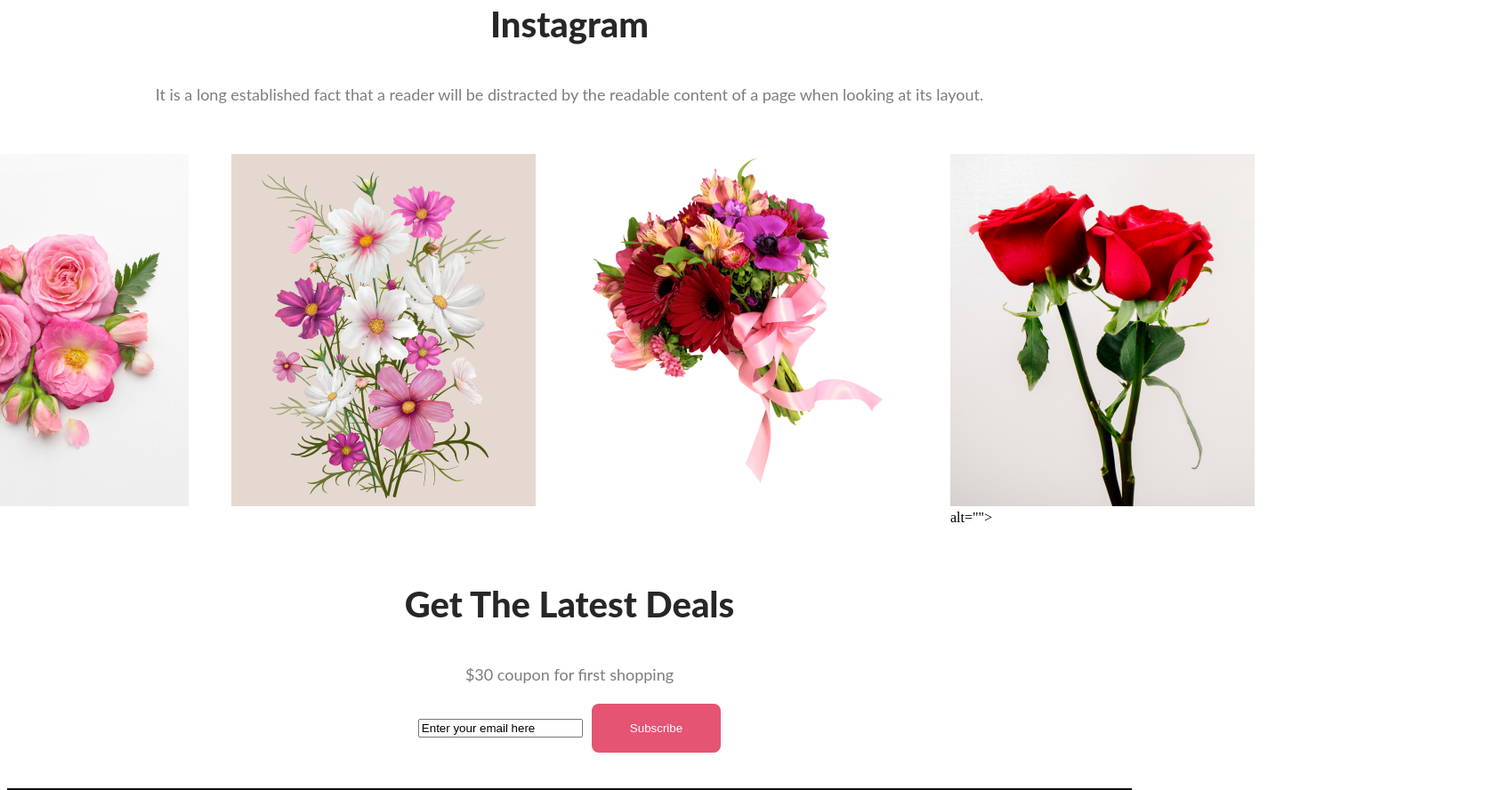
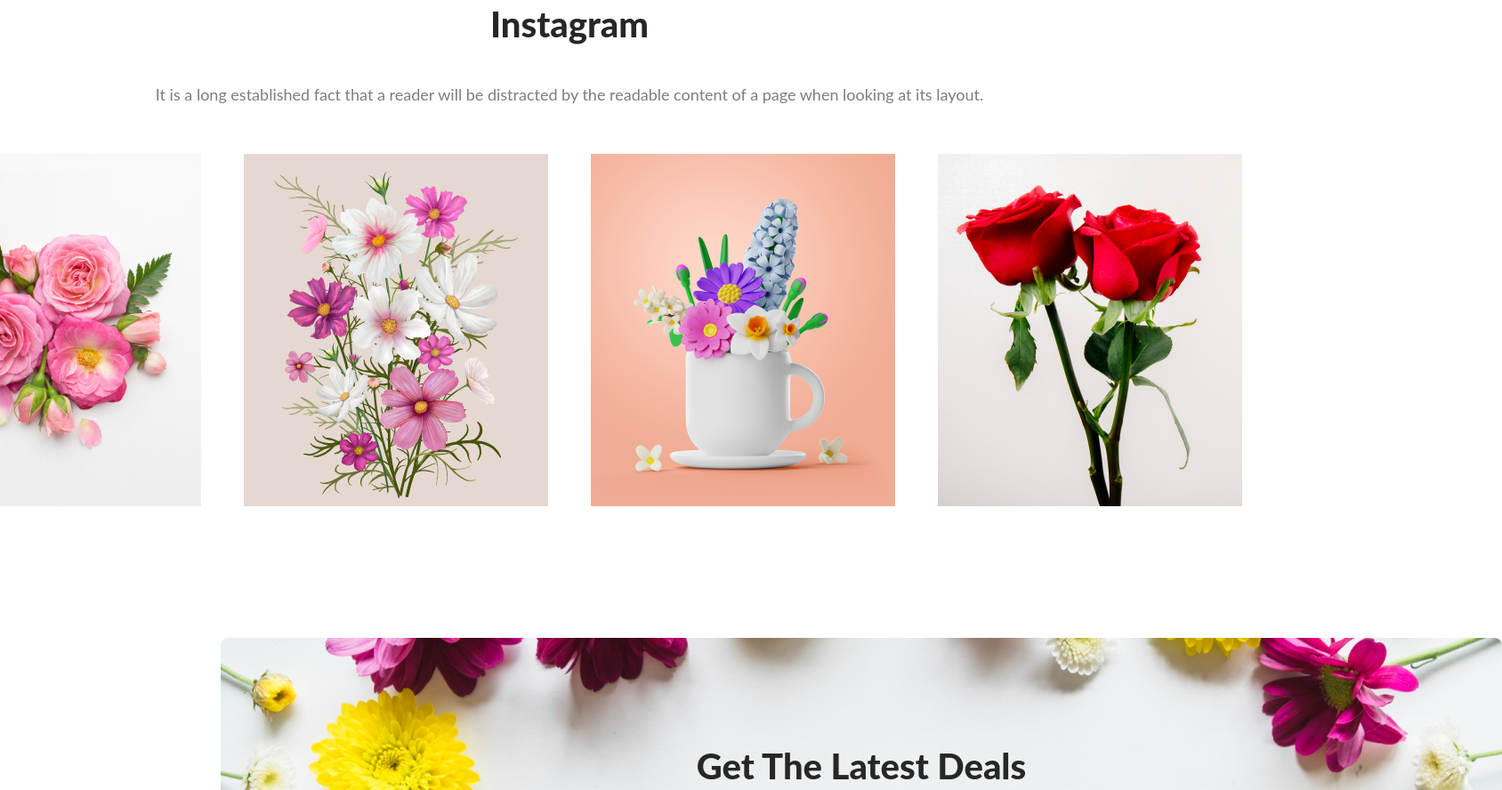
Before and after one commit to Anjuman50/flower-shop, a plain HTML site: page index.html in a window 1280 px wide. Shown: the part 3691-4579 px from the top of the page at 89% size, 1688 px wide, since content can reach past the window. Drawn offline with Linux system fonts and the light colour scheme.

Commit message:
check commit

```diff
--- a/index.html
+++ b/index.html
@@ -84,7 +84,7 @@
     </div>
   </section>
 
-<!-- this is instragram section -->
+<!-- this is instagram section -->
   <section>
     <div>
      <div class="int-total-text">
@@ -92,10 +92,10 @@
         <p class="int-text">It is a long established fact that a reader will be distracted by the readable content of a page when looking at its layout.</p>
      </div>
      <ul class="int-back" >
-        <li class="int-li"><img src="Flower Asset/flower 01.png" alt=></li>
+        <li class="int-li"><img src="Flower Asset/flower 01.png" alt=""></li>
         <li class="int-li"><img src="Flower Asset/rectangle 4.png" alt=""></li>
-        <li class="int-li"><img src="Flower Asset/pngwing 5.png" alt=""></li>
-        <li class="int-li"><img src="Flower Asset/ectangle 6.png"> alt=""></li>
+        <li class="int-li"><img src="Flower Asset/rectangle 5.png" alt=""></li>
+        <li class="int-li"><img src="Flower Asset/ectangle 6.png" alt=""></li>
      </ul>
 
     </div>
@@ -107,7 +107,7 @@
         <h3 class="last-sec-title">Get The Latest Deals</h3>
         <p class="last-sec-text">$30 coupon for first shopping</p>
         <div class="box">
-          <form class="form"> <input type="email" value=" Enter your email here" placeholder="Enter your email here" ></form>
+          <form class="form"> <input class="font" type="email" value=" Enter your email here"  ></form>
           <button class="btn">Subscribe</button>
         </div>
 
--- a/styles/flower.css
+++ b/styles/flower.css
@@ -212,6 +212,7 @@ line-height: 30px;
     display: flex;
     justify-content: center;
     align-items: center;
+
 }
 .last-sec-text{
     color: rgba(39, 39, 39, 0.60);
@@ -221,6 +222,7 @@ font-size: 18px;
 font-style: normal;
 font-weight: 400;
 line-height: 30px;
+padding-top: 0px;
 
 }
 .last-sec-title{
@@ -231,17 +233,37 @@ font-size: 40px;
 font-style: normal;
 font-weight: 800;
 line-height: normal;
+padding-top: 120px;
+padding-bottom: 0px;
 
 }
-
+.font{
+color: rgba(39, 39, 39, 0.60);
+text-align: center;
+font-family: Lato;
+font-size: 16px;
+font-style: normal;
+font-weight: 400;
+line-height: normal;
+padding: 20px;
+border: none;
+}
 .form{
 padding-right: 10px;
+width: 700px;
+height: 64px;
+border-radius: 8px;
+background: #FFF;
 }
 .last-sec
 {
-    background-image: url('flower asset/back.png');
+    background-image: url('../Flower\ Asset/back.png');
     background-repeat: no-repeat;
+    width: 1440px;
+    height: 449px;
     border-radius: 8px;
+    margin:120px 240px 120px 240px;
+
 }
 .foot-text1{
     color: white;
@@ -251,6 +273,7 @@ font-size: 48px;
 font-style: normal;
 font-weight: 800;
 line-height: normal;
+padding-top: 20px;
 }
 .foot-text2 {
     color: rgba(255, 255, 255, 0.90);
```
